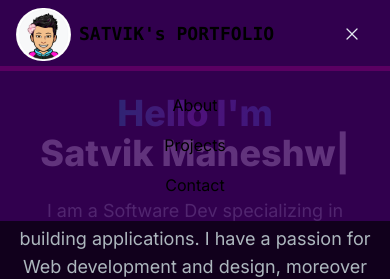
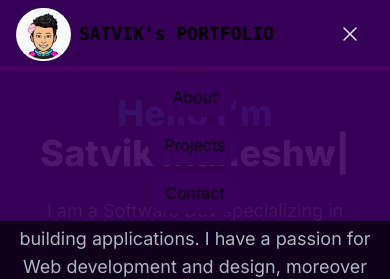
Before and after one commit to sarcasvik/my-portfolio, a Next.js app: page / in a window 390 px wide. Both pictures are taken after a click on the button 354 px from the left and 34 px from the top of the page. Shown: the top 279 px of the page. Built offline with nearby package versions, Linux system fonts and the light colour scheme.

Commit message:
changes in navbar responsive view

```diff
--- a/src/app/components/menuOverlay.jsx
+++ b/src/app/components/menuOverlay.jsx
@@ -4,7 +4,7 @@ import NavLink from "./navLink";
 
 const MenuOverlay = ({ links }) => {
   return (
-    <ul className="flex flex-col py-4 items-center">
+    <ul className="flex flex-col gap-2 py-2 items-center ">
       {links.map((link, index) => (
         <li className="border-none shadow-none" key={index}>
           <NavLink href={link.path} title={link.title} />
--- a/src/app/components/navLink.jsx
+++ b/src/app/components/navLink.jsx
@@ -7,7 +7,7 @@ const NavLink = ({href,title}) => {
       <Link
       href={href}
       scroll={true}
-      className='block rounded-full px-4 py-2 transition-all duration-300 hover:text-purple-100 hover: hover:shadow-sm hover:shadow-purple-800 '>{title}
+      className='block rounded-full px-4 py-2 transition-all bg-[#3a015c] opacity-95 md:bg-transparent duration-300 hover:text-purple-100 hover: hover:shadow-sm hover:shadow-purple-800 '>{title}
       </Link>
     </motion.button>
   );
--- a/src/app/components/navbar.jsx
+++ b/src/app/components/navbar.jsx
@@ -23,25 +23,27 @@ const navLinks = [
 const navbar = () => {
     const [navbarOpen, setNavbarOpen] = useState(false);
   return (
-    <nav className='fixed top-0 left-0 right-0 z-10 bg-[#3a015c] bg-opacity-80'>
+    <nav className='fixed top-0 left-0 right-0 z-10 bg-[#3a015c] bg-opacity-90'>
         <div className='flex items-center flex-wrap justify-between mx-auto px-4 py-2'>
             <Link scroll={true} className='flex items-center' href={"#hero"}><Image className='rounded-full' src="/images/bitmoji.png" alt = "logo" width={55} height={60}/><div className="size px-2 font-extrabold text-lg font-mono md:text-xl lg:text-2xl"><motion.h1 whileHover={{scale: 1.05}}>SATVIK&apos;s PORTFOLIO</motion.h1></div></Link>
             {/* mobile view */}
             <div className="mobile-menu block md:hidden font-semibold font-mono">
           {!navbarOpen ? (
-            <button
+            <motion.button
+              whileTap={{ scale: 0.9, rotate: 360 }}
               onClick={() => setNavbarOpen(true)}
               className="flex items-center px-2 py-2 text-slate-200"
             >
               <Bars3Icon className="h-6 w-6" />
-            </button>
+            </motion.button>
           ) : (
-            <button
+            <motion.button
+            whileTap={{ scale: 0.9, rotate: 360 }}
               onClick={() => setNavbarOpen(false)}
               className="flex items-center px-3 py-2 text-slate-200 "
             >
-              <XMarkIcon className="h-5 w-5" />
-            </button>
+              <XMarkIcon className="h-6 w-6" />
+            </motion.button>
           )}
         </div>
             {/* desktop view */}
```
